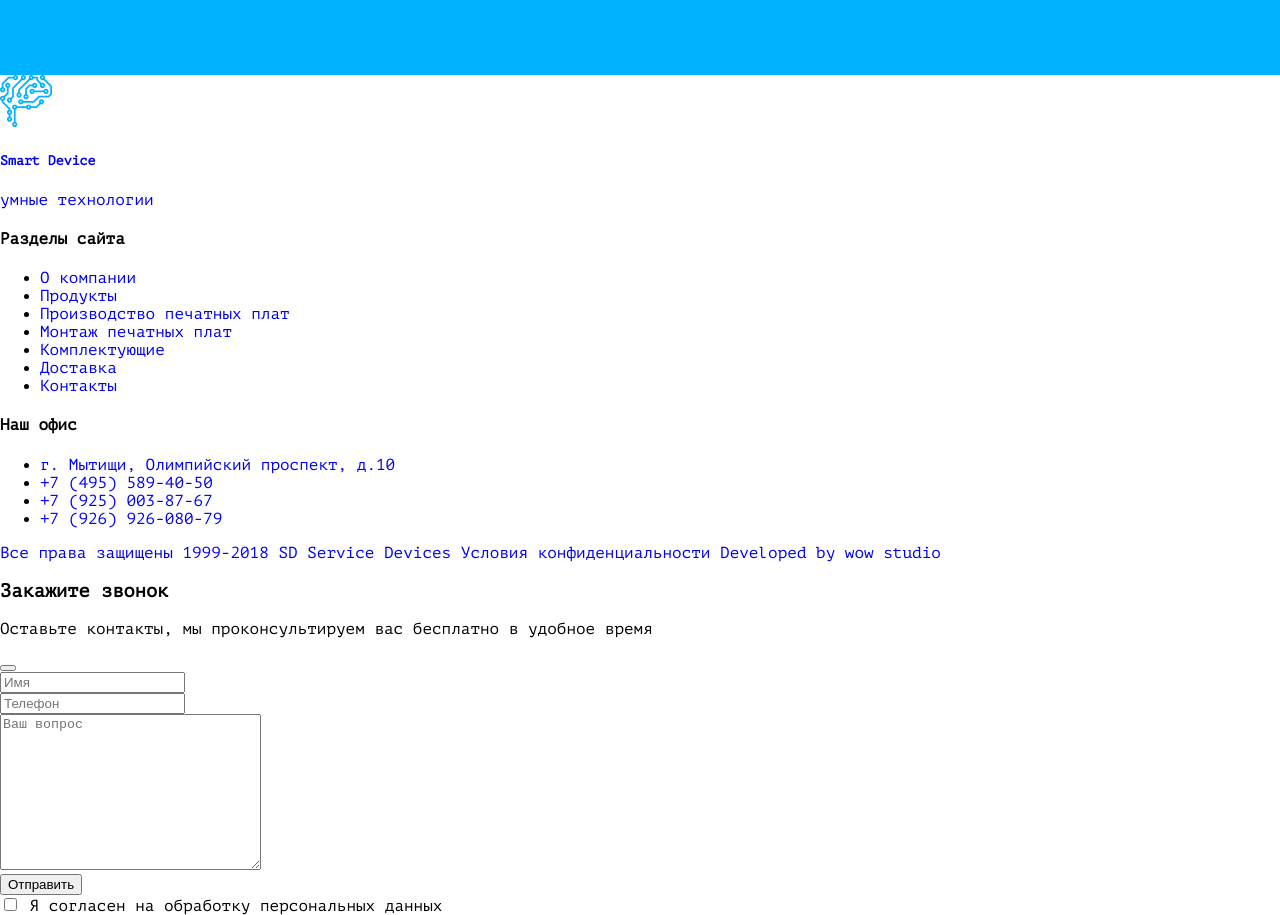
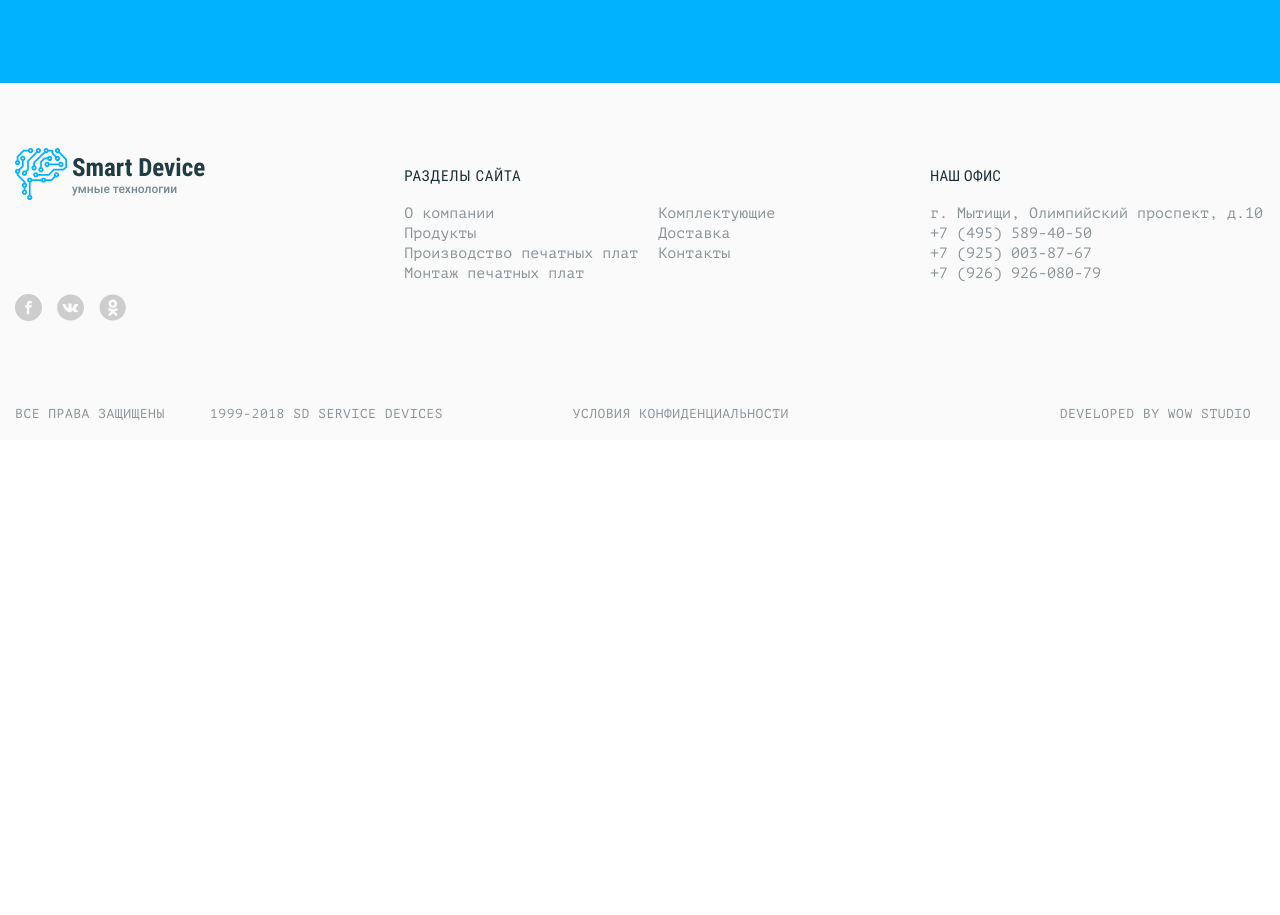
Before and after one commit to Electr0Bear/Smart_device, a website: page source/index.html in a window 1280 px wide. Shown: the part 3607-4522 px from the top of the page. After the commit the page ends 4047 px from the top, so only its background shows below. Drawn offline with nearby package versions, Linux system fonts and the light colour scheme; files that its build step writes are made by us from their sources.

Commit message:
стилизует футер под десктоп

```diff
--- a/source/index.html
+++ b/source/index.html
@@ -201,15 +201,37 @@
   </main>
 
   <footer class="body__footer footer">
-    <div class="footer__wrapper">
+    <div class="footer__grid-layout container">
       <a class="footer__logo link" href="#">
         <img src="img/logo.svg" alt="Smart Device">
-        <h5>Smart Device</h5>
-        <span>умные технологии</span>
+        <span>Smart Device <span>умные технологии</span></span>
       </a>
+      <ul class="footer__socials-list list">
+        <li class="footer__socials-item">
+          <a class="footer__socials-link link" href="#">
+            <svg width="27" height="27">
+              <use xlink:href="img/icons/sprite_auto.svg#icon-socials-fb"></use>
+            </svg>
+          </a>
+        </li>
+        <li class="footer__socials-item">
+          <a class="footer__socials-link link" href="#">
+            <svg width="27" height="27">
+              <use xlink:href="img/icons/sprite_auto.svg#icon-socials-vk"></use>
+            </svg>
+          </a>
+        </li>
+        <li class="footer__socials-item">
+          <a class="footer__socials-link link" href="#">
+            <svg width="27" height="27">
+              <use xlink:href="img/icons/sprite_auto.svg#icon-socials-ok"></use>
+            </svg>
+          </a>
+        </li>
+      </ul>
       <div class="footer__site-nav">
         <h4>Разделы сайта</h4>
-        <ul class="footer__site-nav-list">
+        <ul class="footer__site-nav-list list">
           <li class="footer__site-nav-item">
             <a class="footer__site-nav-link link" href="#">О компании</a>
           </li>
@@ -235,7 +257,7 @@
       </div>
       <div class="footer__contacts">
         <h4>Наш офис</h4>
-        <ul class="footer__contacts-list">
+        <ul class="footer__contacts-list list">
           <li class="footer__contacts-item">
             <a class="footer__contacts-link link" href="#">г. Мытищи, Олимпийский проспект, д.10</a>
           </li>
--- /dev/null
+++ b/source/sass/blocks/consult-modal.scss
@@ -0,0 +1,3 @@
+.consult-modal {
+  display: none;
+}
--- /dev/null
+++ b/source/sass/blocks/footer.scss
@@ -0,0 +1,173 @@
+.footer {
+  padding-top: 65px;
+  background-color: $grey6;
+}
+
+.footer__grid-layout {
+  padding: 0 15px;
+  display: grid;
+  grid-template-columns: 195px minmax(235px, 375px) minmax(230px, 480px) minmax(
+      230px,
+      335px
+    );
+  grid-template-rows: auto auto 67px auto;
+}
+
+.footer__logo {
+  display: flex;
+  width: fit-content;
+  height: fit-content;
+  align-items: center;
+}
+
+.footer__logo > img {
+  width: 52px;
+  height: 52px;
+}
+
+.footer__logo > span {
+  margin-left: 5px;
+  display: block;
+  font-family: $robotoCondensed;
+  font-weight: 700;
+  font-size: 25px;
+  line-height: 29px;
+  color: $dark;
+}
+
+.footer__logo span > span {
+  display: block;
+  font-family: $roboto;
+  font-weight: 500;
+  font-size: 12px;
+  line-height: 14px;
+  color: $grey5;
+}
+
+.footer__socials-list {
+  grid-column: 1 / 2;
+  grid-row: 2 / 3;
+  display: flex;
+}
+
+.footer__socials-link {
+  margin-right: 15px;
+  display: block;
+  color: $grey4;
+
+  &:hover,
+  &:focus {
+    color: $basicBlue;
+  }
+
+  &:active {
+    opacity: 0.5;
+  }
+}
+
+.footer__socials-link svg {
+  display: block;
+}
+
+.footer__site-nav {
+  grid-column: 2 / 4;
+  display: grid;
+  grid-template-columns: minmax(auto, 198px) auto minmax(auto, 210px);
+  grid-template-rows: auto 90px;
+}
+
+.footer__site-nav h4 {
+  font-family: $robotoCondensed;
+  font-weight: 400;
+  font-size: 15px;
+  line-height: 16px;
+  letter-spacing: 0.05em;
+  text-transform: uppercase;
+  color: $basicDark;
+  grid-column: 2 / 3;
+}
+
+.footer__site-nav-list {
+  grid-column: 2 / 3;
+  grid-row: 2 / 3;
+  display: flex;
+  flex-direction: column;
+  flex-wrap: wrap;
+}
+
+.footer__site-nav-link {
+  margin-right: 20px;
+  font-family: $ptmono;
+  font-weight: 400;
+  font-size: 15px;
+  line-height: 20px;
+  color: $basicDark;
+  opacity: 0.5;
+
+  &:hover,
+  &:focus {
+    color: $basicBlue;
+    opacity: 1;
+  }
+
+  &:active {
+    opacity: 0.5;
+  }
+}
+
+.footer__contacts h4 {
+  font-family: $robotoCondensed;
+  font-weight: 400;
+  font-size: 15px;
+  line-height: 16px;
+  text-transform: uppercase;
+  color: $basicDark;
+}
+
+.footer__contacts-link {
+  font-family: $ptmono;
+  font-weight: 400;
+  font-size: 15px;
+  line-height: 20px;
+  color: $basicDark;
+  opacity: 0.5;
+
+  &:hover,
+  &:focus {
+    color: $basicBlue;
+    opacity: 1;
+  }
+
+  &:active {
+    opacity: 0.5;
+  }
+}
+
+.footer__extra-link {
+  margin: 14px 14px 14px 0;
+  grid-row: 4 / 5;
+  display: block;
+  width: fit-content;
+  font-family: $ptmono;
+  font-weight: 400;
+  font-size: 13px;
+  line-height: 24px;
+  letter-spacing: 0.04em;
+  text-transform: uppercase;
+  color: $basicDark;
+  opacity: 0.5;
+
+  &:hover,
+  &:focus {
+    color: $basicBlue;
+    opacity: 1;
+  }
+
+  &:active {
+    opacity: 0.5;
+  }
+}
+
+.footer__extra-link--designed {
+  justify-self: right;
+}
--- a/source/sass/blocks/header.scss
+++ b/source/sass/blocks/header.scss
@@ -56,8 +56,13 @@
 }
 
 .header__logo > img {
-  width: 38px;
-  height: 38px;
+  width: 52px;
+  height: 52px;
+
+  @media (max-width: $mobileMax) {
+    width: 38px;
+    height: 38px;
+  }
 }
 
 .header__logo > span {
--- a/source/sass/style.scss
+++ b/source/sass/style.scss
@@ -9,3 +9,5 @@
 @import "blocks/about-company.scss";
 @import "blocks/goods.scss";
 @import "blocks/contact-us.scss";
+@import "blocks/footer.scss";
+@import "blocks/consult-modal.scss"
```
Also changed, not shown: build/css/style.min.css, build/index.html, 1 other file.
